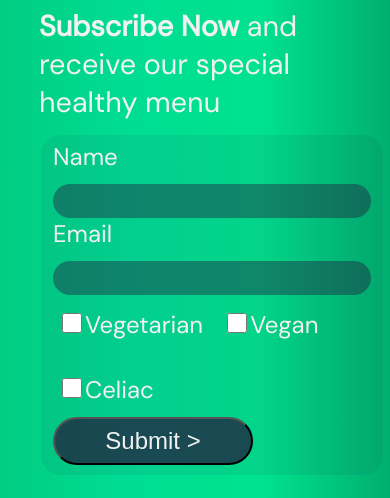
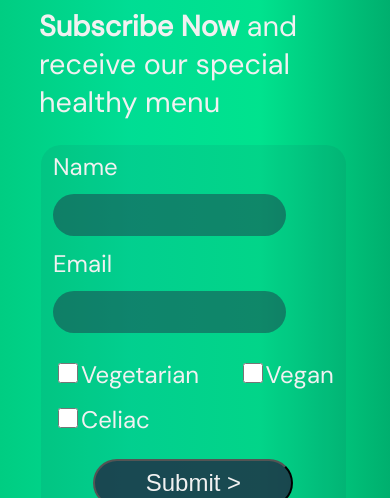
Before and after one commit to lpsantosdev/prjlandingpage, a plain HTML site: page index.html in a window 390 px wide. Shown: the part 346-844 px from the top of the page. Drawn offline with Linux system fonts and the light colour scheme.

Commit message:
Form alignment fix

```diff
--- a/css/style.css
+++ b/css/style.css
@@ -63,6 +63,10 @@ body {
 
 .container-1 {
     height: 100%;
+    display: flex;
+    flex-direction: column;
+    align-items: center;
+    justify-content: space-around;
 
 
 }
@@ -91,9 +95,8 @@ body {
 
 
 .main-content-form {
-    max-width: 80%;
-    margin: 10px;
-    margin: auto;
+    width: 80%;
+    margin: 10px auto;
 
 }
 
@@ -101,7 +104,7 @@ body {
     background-color: rgba(42, 14, 68, 0.062);
     border-radius: 20px;
     border: none;
-    max-width: 75%;
+    max-width: 90%;
 
 }
 
@@ -117,6 +120,9 @@ input {
 .form-field-size input {
     background-color: rgba(36, 14, 56, 0.39);
     border: 2px solid transparent;
+    width: 80%;
+    margin: .5em 0;
+    height: 1.5em;
 
 }
 
@@ -128,18 +134,18 @@ input {
 .form-checkbox-size {
     color: #f1f1f1;
     font-size: 1.5em;
-    margin-left: 5px;
-    padding-left: 0;
+    padding: 0;
     display: flex;
     flex-direction: row;
-    gap: 20px;
     flex-wrap: wrap;
+    justify-content: space-around;
 
 }
 
 .form-checkbox-size input {
     height: 20px;
     width: 20px;
+    margin-left: 5px;
 }
 
 .form-checkbox-size label:hover {
@@ -151,6 +157,8 @@ input {
     height: 2em;
     width: 200px;
     background-color: rgba(36, 14, 56, 0.692);
+    display: block;
+    margin: 1em auto 0;
 }
 
 .form-button:hover {
@@ -219,16 +227,27 @@ input {
             display: flex;
             flex-direction: column;
             flex-wrap: wrap;
-            align-items: center;
             }
 
     .main-content h1{
             font-size: 2.5em;
 
+
         }
 
     .main-content p{
             font-size: 1.8em;
+        }
+
+        .form-checkbox-size {
+            color: #f1f1f1;
+            font-size: 1.5em;
+            padding: 0;
+            display: flex;
+            flex-direction: row;
+            flex-wrap: wrap;
+            justify-content: space-between;
+
         }
 
 
```
Also changed, not shown: index.html (+0 -1 lines).
